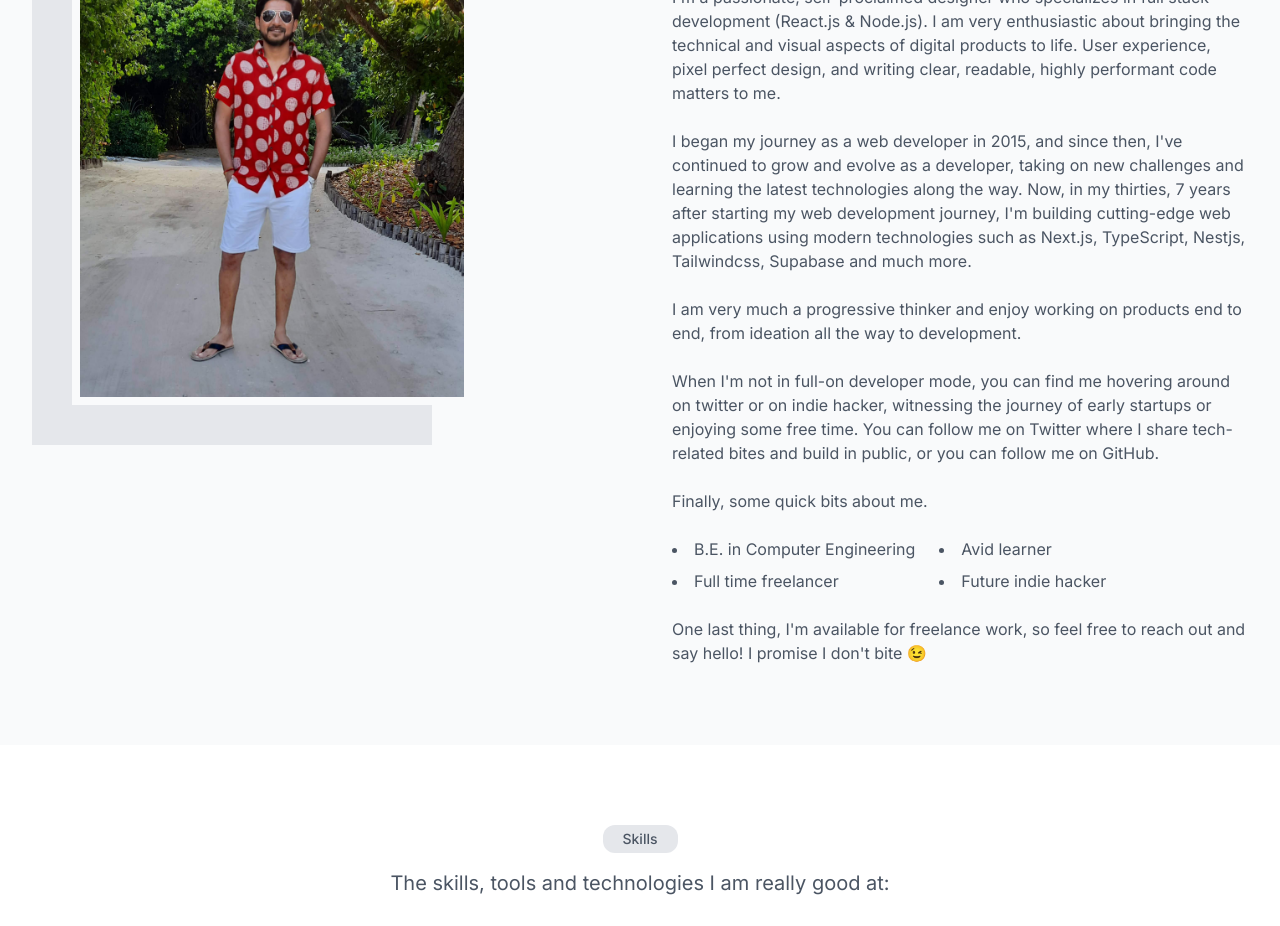
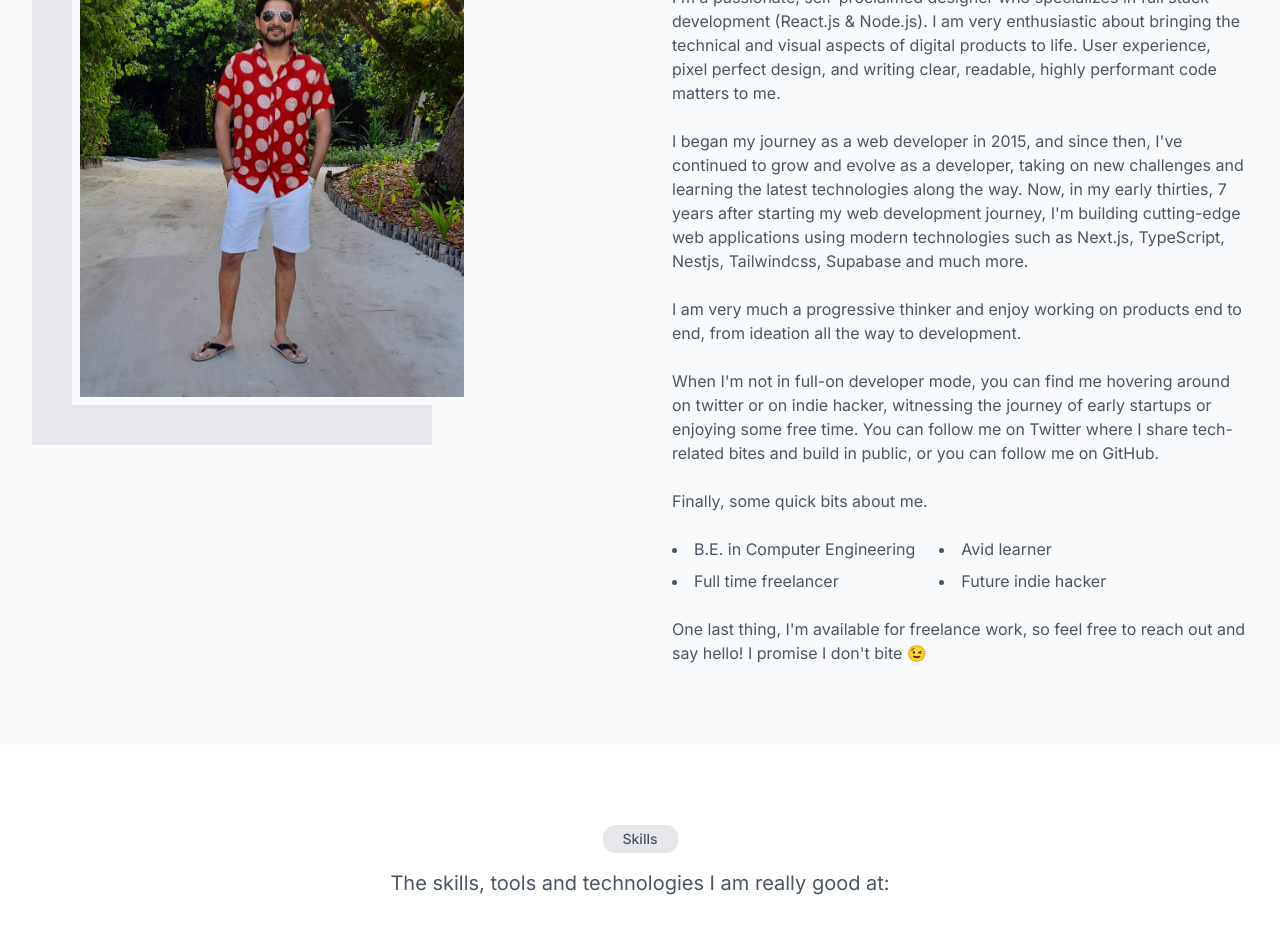
Before and after one commit to shahsagarm/sagarshah.dev, a Next.js app: page / in a window 1280 px wide. Shown: the part 820-1746 px from the top of the page. Built offline with nearby package versions, Linux system fonts and the light colour scheme.

Commit message:
feat - added cv

```diff
--- a/src/app/page.tsx
+++ b/src/app/page.tsx
@@ -106,10 +106,10 @@ export default function Home() {
               I began my journey as a web developer in 2015, and since then,
               I&apos;ve continued to grow and evolve as a developer, taking on
               new challenges and learning the latest technologies along the way.
-              Now, in my thirties, 7 years after starting my web development
-              journey, I&apos;m building cutting-edge web applications using
-              modern technologies such as Next.js, TypeScript, Nestjs,
-              Tailwindcss, Supabase and much more.
+              Now, in my early thirties, 7 years after starting my web
+              development journey, I&apos;m building cutting-edge web
+              applications using modern technologies such as Next.js,
+              TypeScript, Nestjs, Tailwindcss, Supabase and much more.
             </Typography>
             <Typography>
               I am very much a progressive thinker and enjoy working on products
--- /dev/null
+++ b/src/components/general/download-cv.tsx
@@ -0,0 +1,13 @@
+'use client';
+
+import Button from '@/components/general/button';
+
+const DownloadCV = () => {
+  return (
+    <Button onClick={() => window?.open('/files/sagar-cv-2023.pdf', '_blank')}>
+      Download CV
+    </Button>
+  );
+};
+
+export default DownloadCV;
--- a/src/components/layout/header.tsx
+++ b/src/components/layout/header.tsx
@@ -14,9 +14,9 @@ import { mergeClasses } from '@/lib/utils';
 import useWindowSize from '@/hooks/use-window-size';
 import useScroll from '@/hooks/use-scroll';
 import Link from '@/components/navigation/link';
-import Button from '@/components/general/button';
 import ThemeSwitcher from '@/components/general/theme-switcher';
 import IconButton from '@/components/general/icon-button';
+import DownloadCV from '@/components/general/download-cv';
 
 const Logo = () => (
   <p className="text-2xl font-bold leading-none text-gray-900 md:text-3xl">
@@ -58,7 +58,7 @@ const Header = () => {
           <div className="h-6 w-0.5 bg-gray-100"></div>
           <div className="flex items-center gap-4">
             <ThemeSwitcher />
-            <Button>Download CV</Button>
+            <DownloadCV />
           </div>
         </div>
 
@@ -91,7 +91,7 @@ const Header = () => {
                 <p>Switch Theme</p>
                 <ThemeSwitcher />
               </div>
-              <Button>Download CV</Button>
+              <DownloadCV />
             </div>
           </DrawerContent>
         </Drawer>
```
Also changed, not shown: 1 other file (tests, documents, lock files or other folders).
